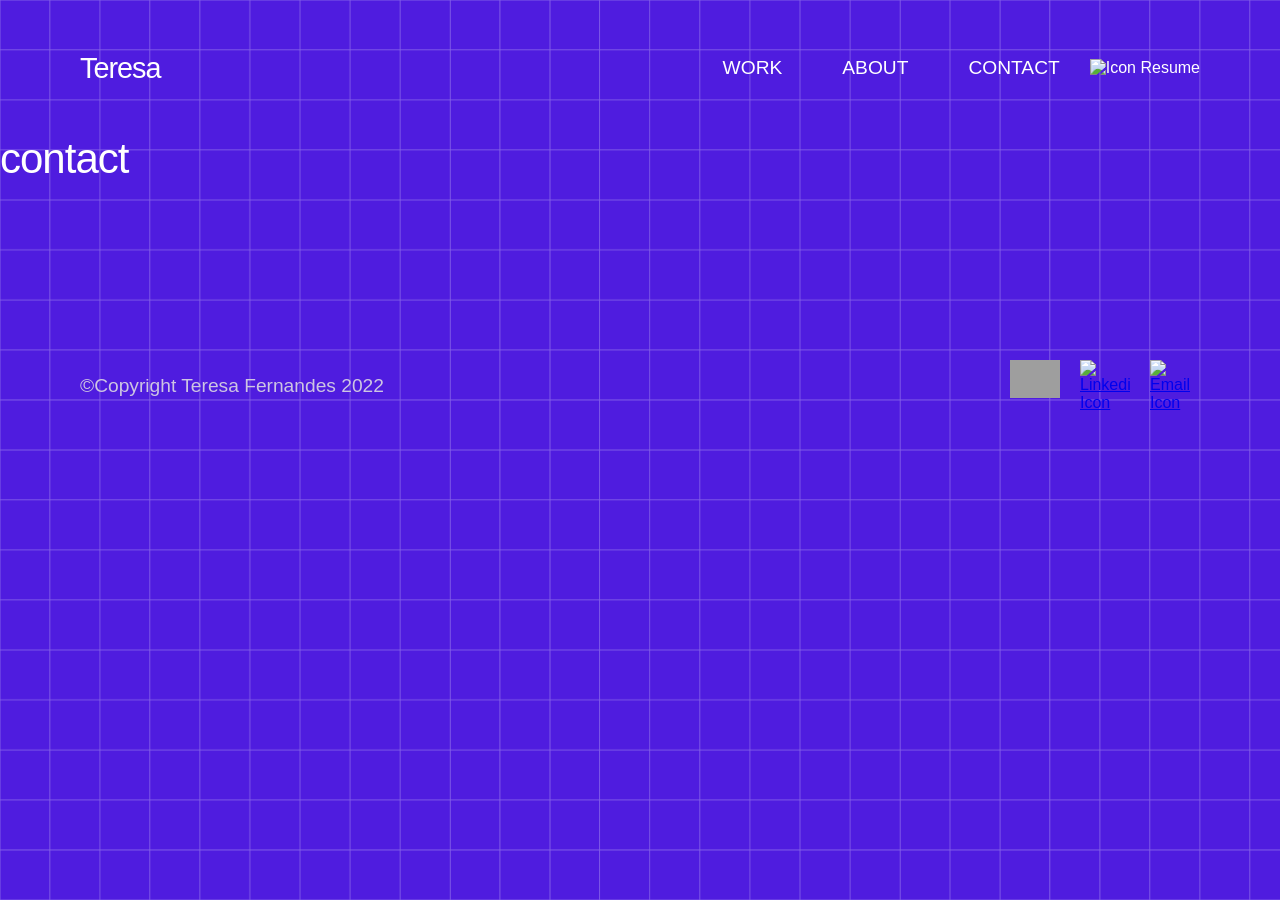
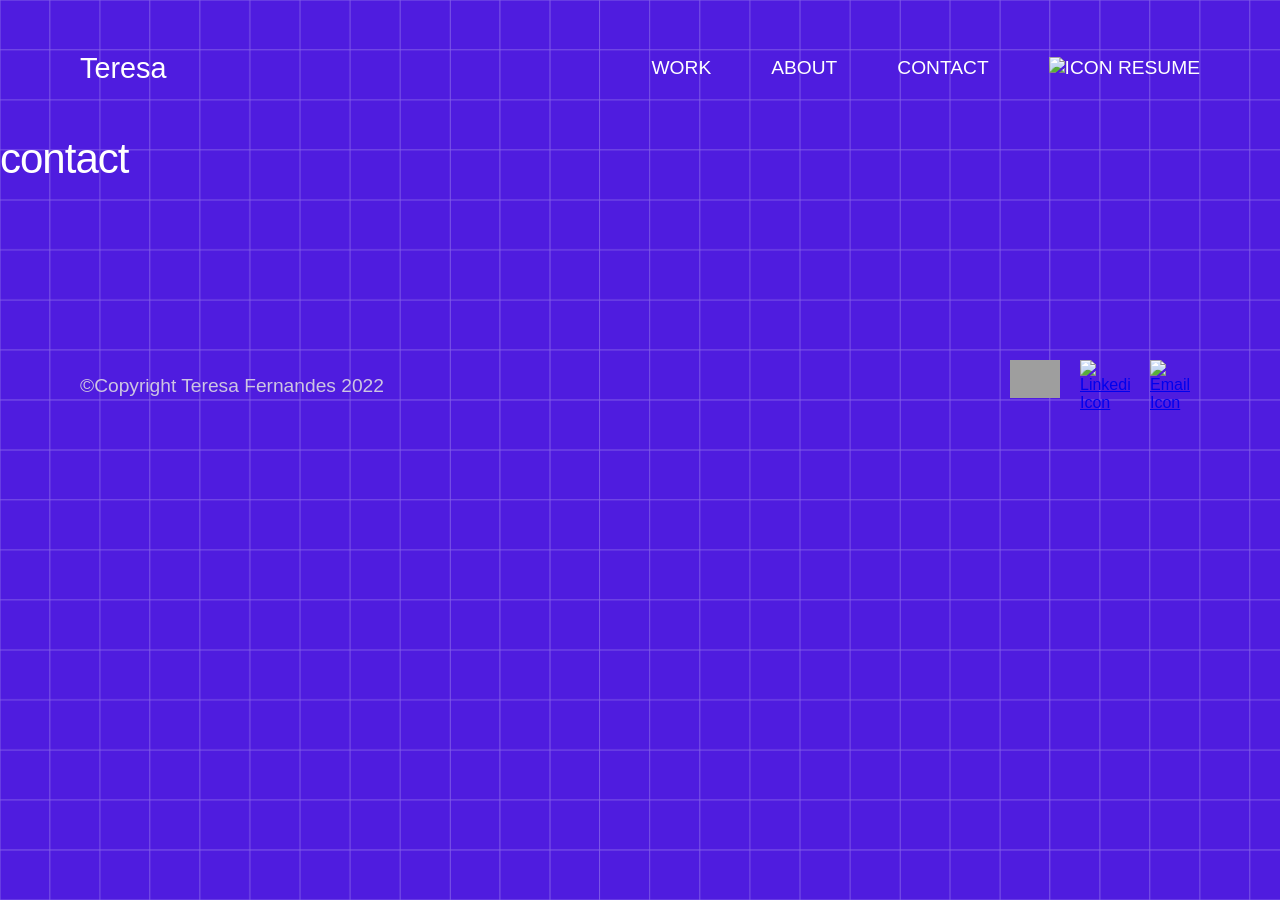
Before and after one commit to uxteresa/site, a Jekyll site: the page built from 3 -contacts.html, in a window 1280 px wide. Built offline with Jekyll 4.4.1, drawn with Linux system fonts in a browser that asks for light colours; grey boxes are pictures that could not be loaded.

Commit message:
nav links spaced correctly, logo done

```diff
--- a/_includes/header.html
+++ b/_includes/header.html
@@ -3,7 +3,7 @@
       {%- assign default_paths = site.pages | map: "path" -%}
       {%- assign page_paths = site.header_pages | default: default_paths -%}
       {%- assign titles_size = site.pages | map: 'title' | join: '' | size -%}
-      <a class="site-title logo" rel="author" href="{{ "/" | relative_url }}">
+      <a class="logo" rel="author" href="{{ "/" | relative_url }}">
         <h1>{{ site.author.title | escape }}</h1></a> <!--isto é o logotipo -->
 
       {%- if titles_size > 0 -%}
@@ -19,9 +19,10 @@
 
               {%- endif -%}
             {%- endfor -%}
-
+              <li>
               <a href="/docs/CV.pdf" target="_blank"><span title="Resume"><img class="cv-icon" src="icons/cv.svg" alt="Icon Resume" height="50px"></span></a>
-          </ul>
+              </li>
+            </ul>
         </div>
       {%- endif -%}
   </nav>
--- a/_sass/minima/_base.scss
+++ b/_sass/minima/_base.scss
@@ -100,7 +100,6 @@
   -webkit-transform: translatey(-50%);
       -ms-transform: translatey(-50%);
           transform: translatey(-50%);
-  font-weight: 300;
   z-index: 2;
 }
 
@@ -317,7 +316,7 @@
   margin: 0;
   padding: 0;
   font-size: 1.6rem;
-  font-weight: 300;
+  font-weight: 400;
   color: var(--white);
 }
 
```
